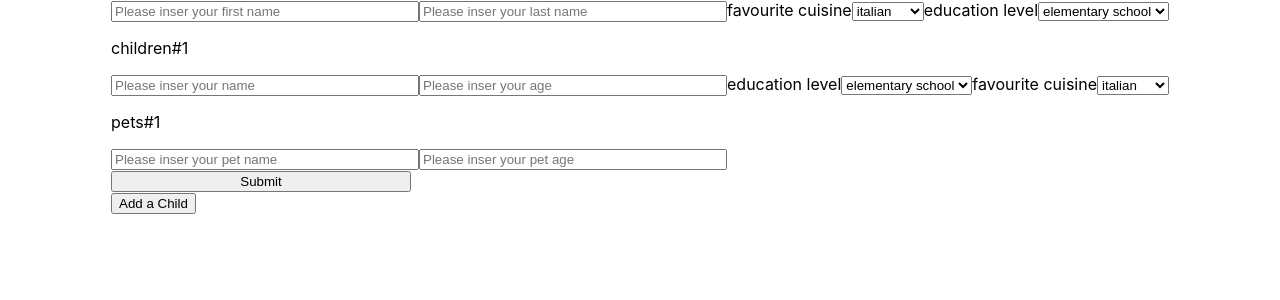
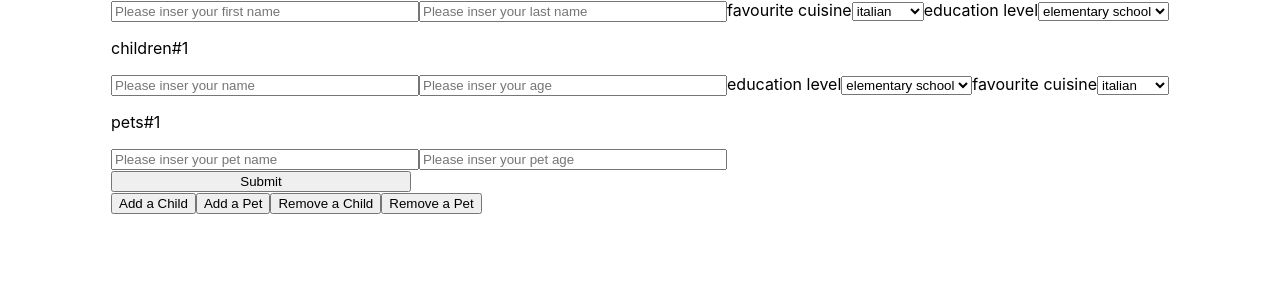
Before and after one commit to sergiogalici/recursive-form-from-db, a React (Create React App) app: page / in a window 1280 px wide. Shown: the top 300 px of the page. Built offline with nearby package versions, Linux system fonts and the light colour scheme.

Commit message:
Add remove buttons working

```diff
--- a/src/App.tsx
+++ b/src/App.tsx
@@ -1,8 +1,6 @@
 import React from "react";
 import { Form } from "./components/Form";
-import * as yup from "yup";
-import { yupResolver } from "@hookform/resolvers/yup";
-import { childField, formConfig } from "./data/data";
+import { formConfig } from "./data/data";
 import { formConfigPreMapper } from "./utils/formConfigPreMapper";
 import { formMapper } from "./utils/formMapper";
 import { useDispatch } from "react-redux";
@@ -20,9 +18,24 @@ const App = () => {
     <div>
       <Form />
       <button
-        onClick={() => dispatch(formsActions.addFieldToSubform(childField))}
+        onClick={() => dispatch(formsActions.addFieldToSubform("children"))}
       >
         Add a Child
+      </button>
+      <button onClick={() => dispatch(formsActions.addFieldToSubform("pets"))}>
+        Add a Pet
+      </button>
+      <button
+        onClick={() =>
+          dispatch(formsActions.removeFieldFromSubform("children"))
+        }
+      >
+        Remove a Child
+      </button>
+      <button
+        onClick={() => dispatch(formsActions.removeFieldFromSubform("pets"))}
+      >
+        Remove a Pet
       </button>
     </div>
   );
--- a/src/components/Form/fields/Input.tsx
+++ b/src/components/Form/fields/Input.tsx
@@ -7,13 +7,14 @@ import {
 
 type InputProps = {
   id: string;
+  type: string;
 };
 
-export const Input = ({ id }: InputProps) => {
+export const Input = ({ id, type }: InputProps) => {
   const { register } = useFormContext();
   return (
     <input
-      type={inputTypePicker(id)}
+      type={inputTypePicker(type)}
       placeholder={`Please inser your ${stringFormatter(id)}`}
       {...register(id)}
     />
--- a/src/components/Form/formFactory.tsx
+++ b/src/components/Form/formFactory.tsx
@@ -5,7 +5,7 @@ import { MappedFieldType } from "./model";
 
 export const formFactory = (field: MappedFieldType): React.ReactNode => {
   if (field.type.startsWith("input")) {
-    return <Input id={field.id} key={field.id + field.type} />;
+    return <Input id={field.id} key={field.key} type={field.type} />;
   }
 
   if (field.type === "select") {
@@ -13,7 +13,7 @@ export const formFactory = (field: MappedFieldType): React.ReactNode => {
       <Select
         options={field.children as MappedFieldType[]}
         id={field.id}
-        key={field.id + field.type}
+        key={field.key}
       />
     );
   }
@@ -22,7 +22,7 @@ export const formFactory = (field: MappedFieldType): React.ReactNode => {
     return field.children.map((child, i) => {
       const childToMap = child as MappedFieldType[];
       return (
-        <div key={field.type + field.key + i}>
+        <div key={field.key + `.${i}`}>
           <p>{field.id + "#" + (i + 1)}</p>
           {childToMap.map((form) => {
             return formFactory(form);
--- a/src/data/data.ts
+++ b/src/data/data.ts
@@ -101,7 +101,7 @@ export type FormConfigType = FieldType[];
 export type FieldType = {
   type: InputType | "select" | "checkbox" | "option" | "subForm";
   id: string;
-  children?: FieldType[]
+  children?: FieldType[];
   multiple?: boolean;
 };
 
--- a/src/features/forms/reducers.ts
+++ b/src/features/forms/reducers.ts
@@ -1,8 +1,6 @@
 import { PayloadAction, createSlice } from "@reduxjs/toolkit";
 import { MappedFieldType } from "../../components/Form/model";
-import { FormConfigType } from "../../data/data";
-import { formConfigPreMapper } from "../../utils/formConfigPreMapper";
-import { formMapper } from "../../utils/formMapper";
+import { addField, removeField } from "../../utils/fieldsAddRemoveHandler";
 import { FormsState } from "./model";
 
 const initialState: FormsState = {
@@ -16,22 +14,22 @@ const formsSlice = createSlice({
     updateForm: (state, { payload }: PayloadAction<MappedFieldType[]>) => {
       state.forms = payload;
     },
-    // Use A GroupBy Map { payload: payload, subFormName: name }
-    addFieldToSubform: (state, { payload }: PayloadAction<FormConfigType>) => {
+    addFieldToSubform: (state, { payload }: PayloadAction<string>) => {
       state.forms = state.forms
         ? state.forms.map((field) => {
-            if (field.key && field.multiple && field.id === "children") {
-              const childrenToMap = field.children as MappedFieldType[][];
-              const preMapped = formConfigPreMapper(payload);
-              const mapped = formMapper(
-                preMapped,
-                field.id,
-                childrenToMap.length
-              );
+            if (field.multiple && field.id === payload) {
+              field = addField(field);
+            }
 
-              childrenToMap.push(mapped);
-
-              field.children = childrenToMap;
+            return field;
+          })
+        : null;
+    },
+    removeFieldFromSubform: (state, { payload }: PayloadAction<string>) => {
+      state.forms = state.forms
+        ? state.forms.map((field) => {
+            if (field.multiple && field.id === payload) {
+              removeField(field);
             }
             return field;
           })
--- /dev/null
+++ b/src/utils/fieldsAddRemoveHandler.ts
@@ -0,0 +1,35 @@
+import { MappedFieldType } from "../components/Form/model";
+import { childField, FieldType, petField } from "../data/data";
+import { formConfigPreMapper } from "./formConfigPreMapper";
+import { formMapper } from "./formMapper";
+
+export const addField = (field: MappedFieldType) => {
+  let fieldToAdd: FieldType[];
+
+  if (field.id === "children") {
+    fieldToAdd = childField;
+  }
+
+  if (field.id === "pets") {
+    fieldToAdd = petField;
+  }
+
+  const childrenToMap = field.children as MappedFieldType[][];
+  const preMapped = formConfigPreMapper(fieldToAdd!);
+  const mapped = formMapper(preMapped, field.id, childrenToMap.length);
+
+  childrenToMap.push(mapped);
+
+  field.children = childrenToMap;
+  return field;
+};
+
+export const removeField = (field: MappedFieldType) => {
+  const childrenToMap = field.children as MappedFieldType[][];
+
+  childrenToMap.pop();
+
+  field.children = childrenToMap;
+
+  return field;
+};
--- a/src/utils/formMapper.ts
+++ b/src/utils/formMapper.ts
@@ -23,7 +23,7 @@ export const formMapper = (
         return { ...child, key: `${newId + "." + field.id}` };
       });
 
-      return { ...field, key: newId };
+      return { ...field, key: newId, id: newId };
     }
 
     if (newId !== "") {
```
